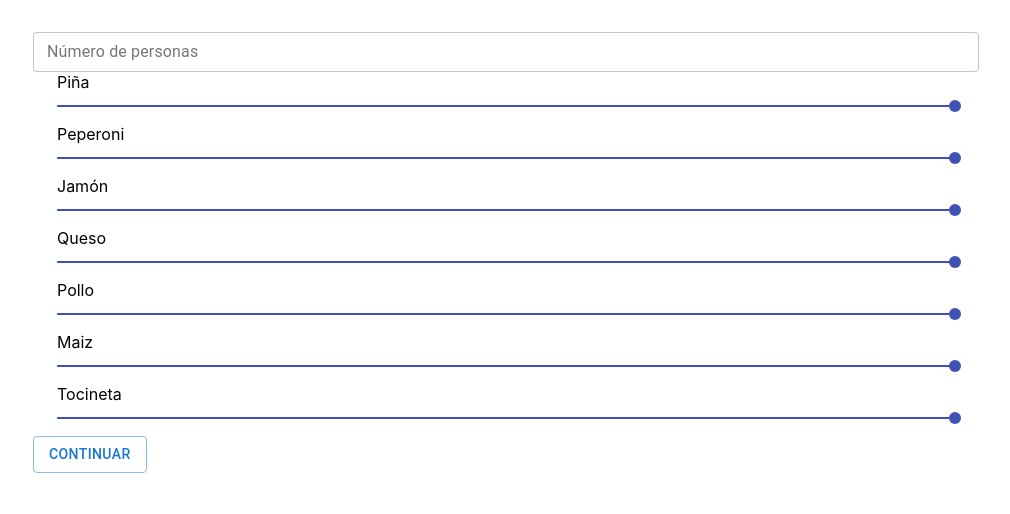
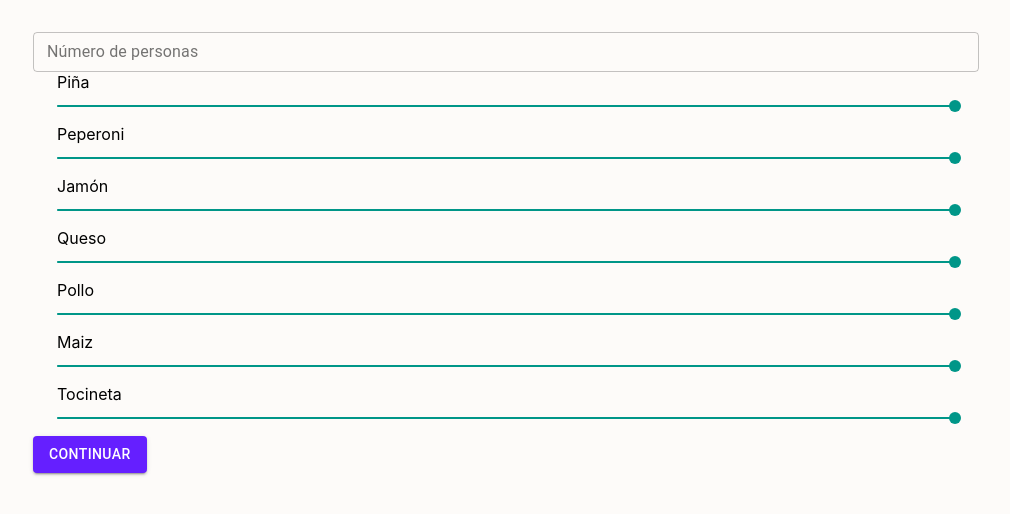
Before and after one commit to Daniel1martinez2/Timco, a React (Create React App) app: page / in a window 1280 px wide. Shown: the top 514 px of the page, without its empty margins (134-1144 px from the left). Built offline with nearby package versions, Linux system fonts and the light colour scheme.

Commit message:
meterial ui theme
Signed-off-by: Daniel1martinez2 <daniel.martinezvillegas2001@gmail.com>

```diff
--- a/src/components/App/App.tsx
+++ b/src/components/App/App.tsx
@@ -3,8 +3,20 @@ import { csvParser } from '../../utils/csvParser';
 import { fetchCSV } from '../../utils/fetchCSV';
 import classes from './App.module.css';
 import MainApp from '../MainApp/MainApp';
+import { ThemeProvider, createTheme} from '@material-ui/core';
+import { teal, deepPurple } from '@mui/material/colors';
 //@ts-ignore
 import DATA from '../../db/data.csv';
+
+const customTheme = createTheme({
+  palette:{
+    primary: {
+      main: teal[500]
+    },
+    secondary: deepPurple,
+
+  }
+})
 
 function App() {
   const [dataBase, setDataBase] = useState<any>(null);
@@ -18,9 +30,11 @@ function App() {
   }, []);
 
   return (
-    <div className={classes['app']}>
-      {dataBase && <MainApp headers={dataBase.headers} data={dataBase.parsedData}/>}
-    </div>
+    <ThemeProvider theme={customTheme}>
+      <div className={classes['app']}>
+        {dataBase && <MainApp headers={dataBase.headers} data={dataBase.parsedData}/>}
+      </div>
+    </ThemeProvider>
   );
 }
 
--- a/src/components/Input/Input.tsx
+++ b/src/components/Input/Input.tsx
@@ -20,6 +20,7 @@ const Input: React.FC<InputProps> = ({type, getValue, value, title}) => {
   }
   return (
     <TextField
+      color="secondary"
       fullWidth
       id="outlined-basic"
       label={title}
--- a/src/components/MainApp/MainApp.tsx
+++ b/src/components/MainApp/MainApp.tsx
@@ -6,8 +6,9 @@ import {fromDataToSlider} from '../../utils/fromDataToSlider';
 import NeighborList from '../NeighborList/NeighborList';
 import SliderList from '../SliderList/SliderList';
 import Input from '../Input/Input';
+import logo from '../../lib/svg/logo.svg'
 
-import { Button } from '@mui/material';
+import { Button } from  '@material-ui/core';
 
 import { createPersonFromSliders } from '../../utils/createPersonFromSliders';
 import { getKNeighbors } from '../../utils/getKNeighbors';
@@ -35,6 +36,7 @@ const MainApp: React.FC<MainAppProps> = ({data, headers}) => {
 
   return (
     <Fragment>
+      {/* <img src={logo} alt="logo"/> */}
       <Input
         type="text"
         getValue={getValue}
@@ -43,8 +45,9 @@ const MainApp: React.FC<MainAppProps> = ({data, headers}) => {
       />
       <SliderList sliders={sliders} getValue={getValueSlider} />
       <Button
-        variant="outlined"
-        color="primary"
+        variant="contained"
+        color="secondary"
+        type="button"
         onClick={submitHandler}
       >
         Continuar
--- a/src/index.css
+++ b/src/index.css
@@ -10,6 +10,7 @@
   box-sizing: border-box;
 }
 body, html {
+  background-color: #FDFBF9;
   width: 100%;
   height: 100%;
   margin: 0;
```
Also changed, not shown: src/lib/svg/logo.svg (added).
